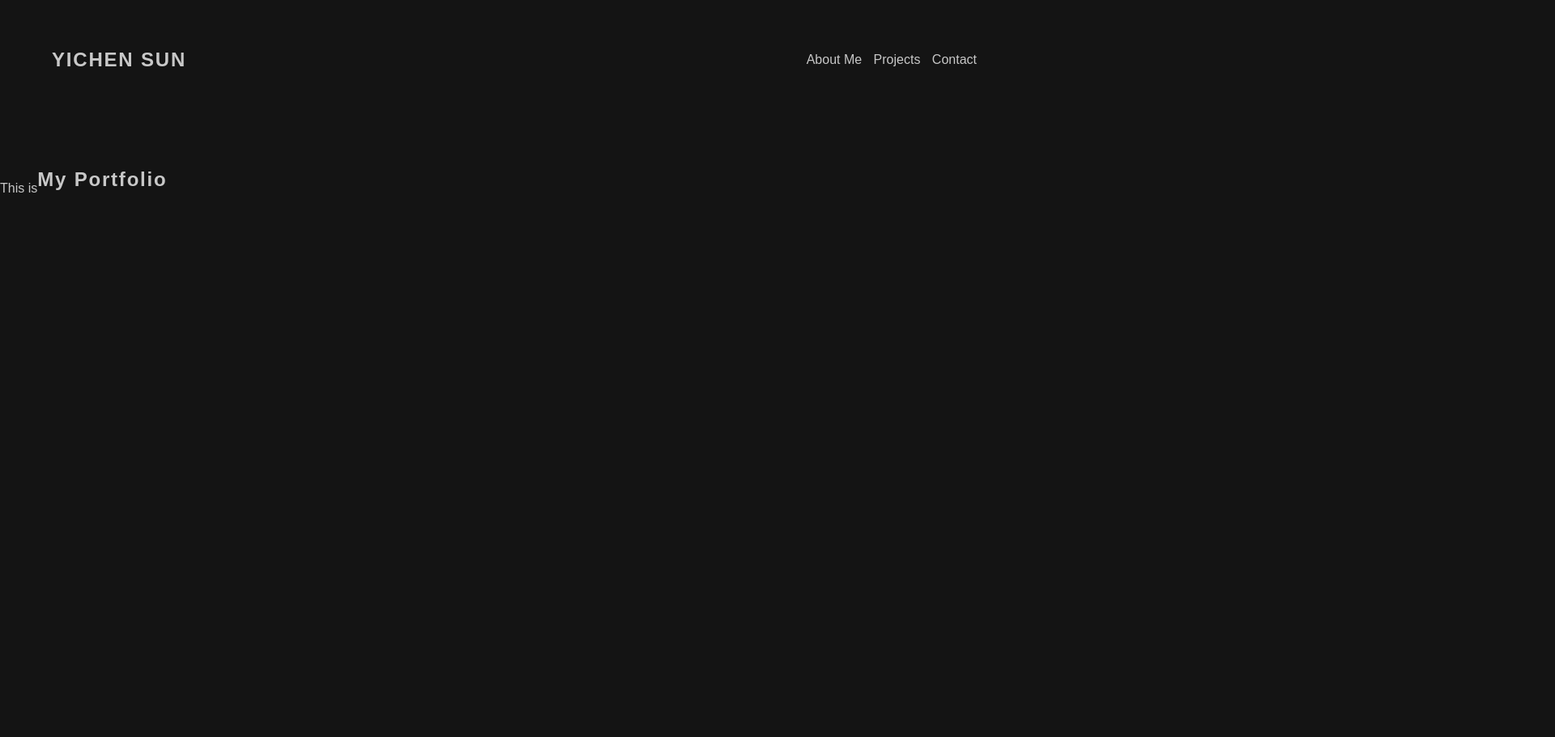
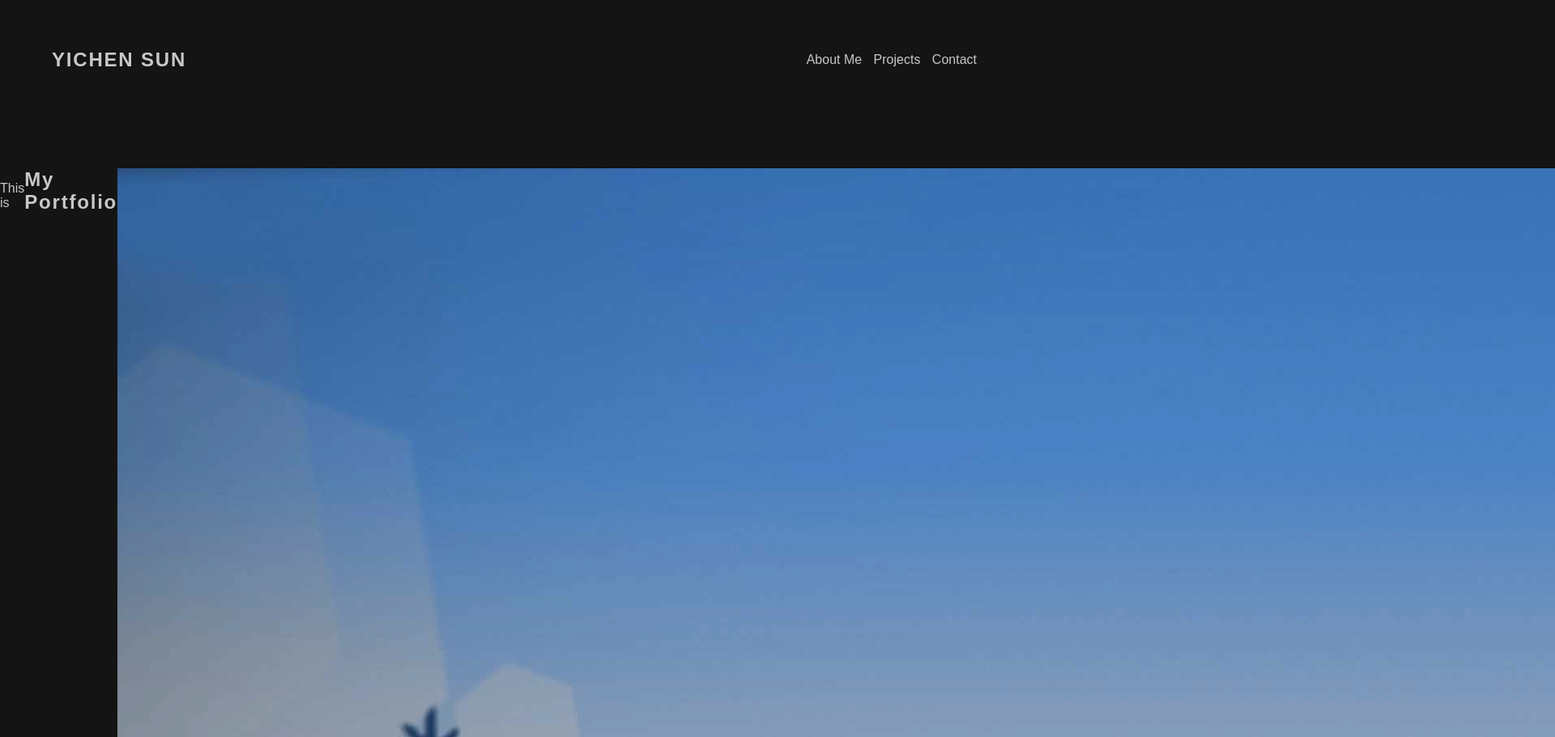
Before and after one commit to LAnselet/Codecademy.github.io, a plain HTML site: page personal-portfolio/index.html in a window 1280 px wide. Shown: the top 911 px of the page at 81% size, 1920 px wide, since content can reach past the window. Drawn offline with Linux system fonts and the light colour scheme.

Commit message:
Update index.html

```diff
--- a/personal-portfolio/index.html
+++ b/personal-portfolio/index.html
@@ -33,9 +33,12 @@
     <section class="banner">
       <p class="subtitle">This is</p>
       <h1 class="title">My Portfolio</h1>
+      <div class="imagebox">
+        <figure>
+          <img src="img/bg1.jpg">
+        </figure>
+      </div>
     </section>
-
-
 
     <section class="contact">
       <p><span>CONTACT ME</span></p>
```
